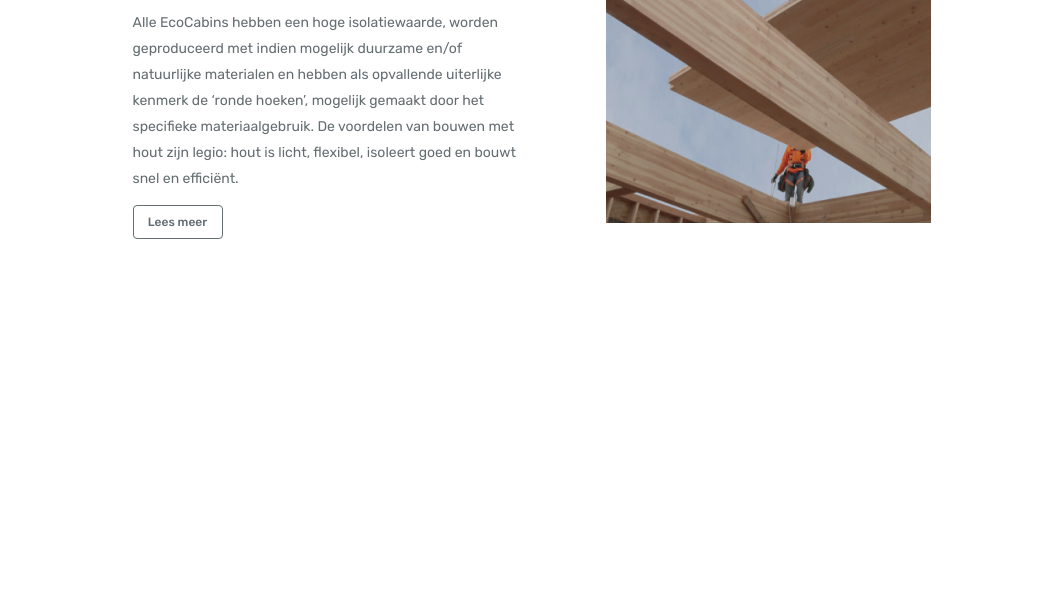
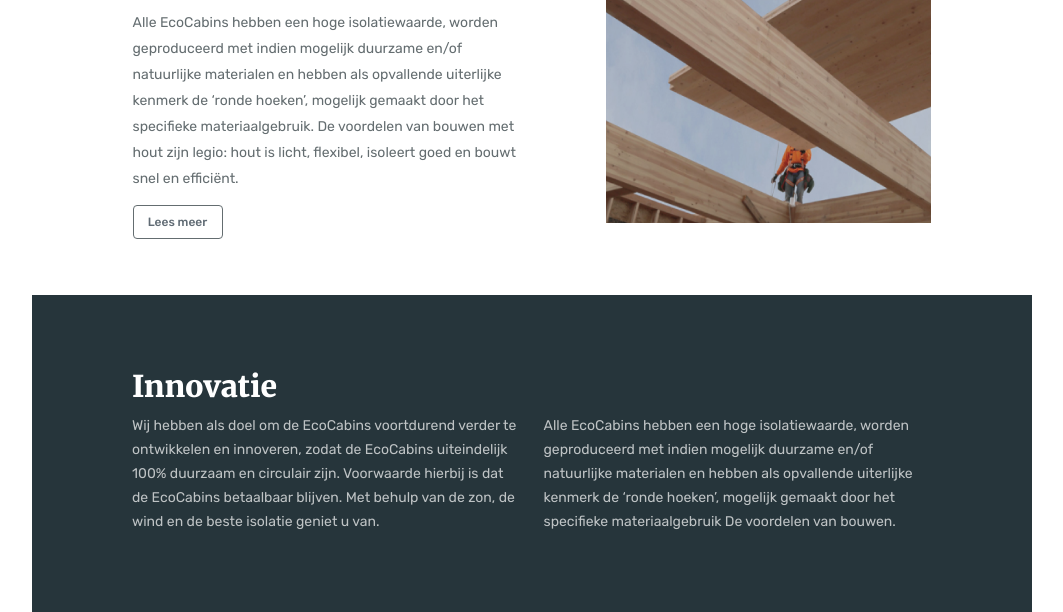
Before and after one commit to PetrLevchenko/EcoCabins-Landing, a plain HTML site: page index.html in a window 1280 px wide. Shown: the part 667-1279 px from the top of the page, without its empty margins (101-1164 px from the left). Before the commit the page ends 992 px from the top, so only its background shows below. Drawn offline with Linux system fonts and the light colour scheme.

Commit message:
.innovatie+bootstrap

```diff
--- a/css/main.css
+++ b/css/main.css
@@ -110,7 +110,9 @@
   font: 900 30px "Merriweather", sans-serif;
   color: #fff;
 }
-
+.materialen {
+  margin-bottom: -30px;
+}
 .materialen__inner {
   display: flex;
   gap: 73px;
@@ -152,12 +154,39 @@
   transform: translateY(-102px);
 }
 
+.innovatie {
+  background: #26353b;
+}
+
+.innovatie__container {
+  max-width: 823px;
+  padding-top: 72px;
+  padding-bottom: 78px;
+}
+
+.innovatie__h2 {
+  font: 900 30px "Merriweather", sans-serif;
+  color: #fff;
+  margin-bottom: 9px;
+}
+
+.innovatie__col__text {
+  font: 400 14px / 1.71429 "Rubik", sans-serif;
+  color: #fff;
+  opacity: 0.7;
+}
+
 @media screen and (max-width: 1030px) {}
+
 @media screen and (max-width: 768px) {
-.materialen__img {
-  transform: none;
+  .materialen__img {
+    transform: none;
+  }
+  .materialen {
+  margin-bottom: 30px;
 }
 }
+
 @media screen and (max-width: 670px) {
   .nav {
     flex-direction: column;
@@ -179,6 +208,7 @@
     gap: 15px;
     justify-content: center;
   }
+
   .materialen__inner {
     flex-direction: column-reverse;
     align-items: center;
@@ -200,13 +230,16 @@
     object-position: center;
     object-fit: contain;
   }
+
   .materialen__img img {
     width: 100%;
     height: auto;
   }
+
   .materialen__text {
     width: 100%;
   }
+
 }
 
 @media screen and (max-width: 300px) {
@@ -217,9 +250,14 @@
   .nav__h1 {
     font-size: 18px;
   }
+
   .materialen__h2 {
     font-size: 20px;
   }
+  .innovatie__h2 {
+    font-size: 20px;
+    margin-bottom: 19px;
+}
 }
 
 @media screen and (max-width: 200px) {}
--- a/index.html
+++ b/index.html
@@ -82,10 +82,23 @@
               </div>
             </div>
           </div>
-
         </div>
         <div class="materialen__img">
           <img src="img/materialen__img.png" alt="Монтаж деревянных конструкций">
+        </div>
+      </div>
+    </section>
+    <!-- Innovatie -->
+    <section class="innovatie">
+      <div class="container innovatie__container">
+        <h2 class="innovatie__h2">Innovatie</h2>
+        <div class="row row-cols-1 row-cols-sm-2">
+          <div class="col innovatie__col__text">Wij hebben als doel om de EcoCabins voortdurend verder te ontwikkelen en innoveren, zodat de
+            EcoCabins uiteindelijk 100% duurzaam en circulair zijn. Voorwaarde hierbij is dat de EcoCabins betaalbaar
+            blijven. Met behulp van de zon, de wind en de beste isolatie geniet u van.</div>
+          <div class="col innovatie__col__text">Alle EcoCabins hebben een hoge isolatiewaarde, worden geproduceerd met indien mogelijk
+            duurzame en/of natuurlijke materialen en hebben als opvallende uiterlijke kenmerk de ‘ronde hoeken’,
+            mogelijk gemaakt door het specifieke materiaalgebruik De voordelen van bouwen.</div>
         </div>
       </div>
     </section>
```
